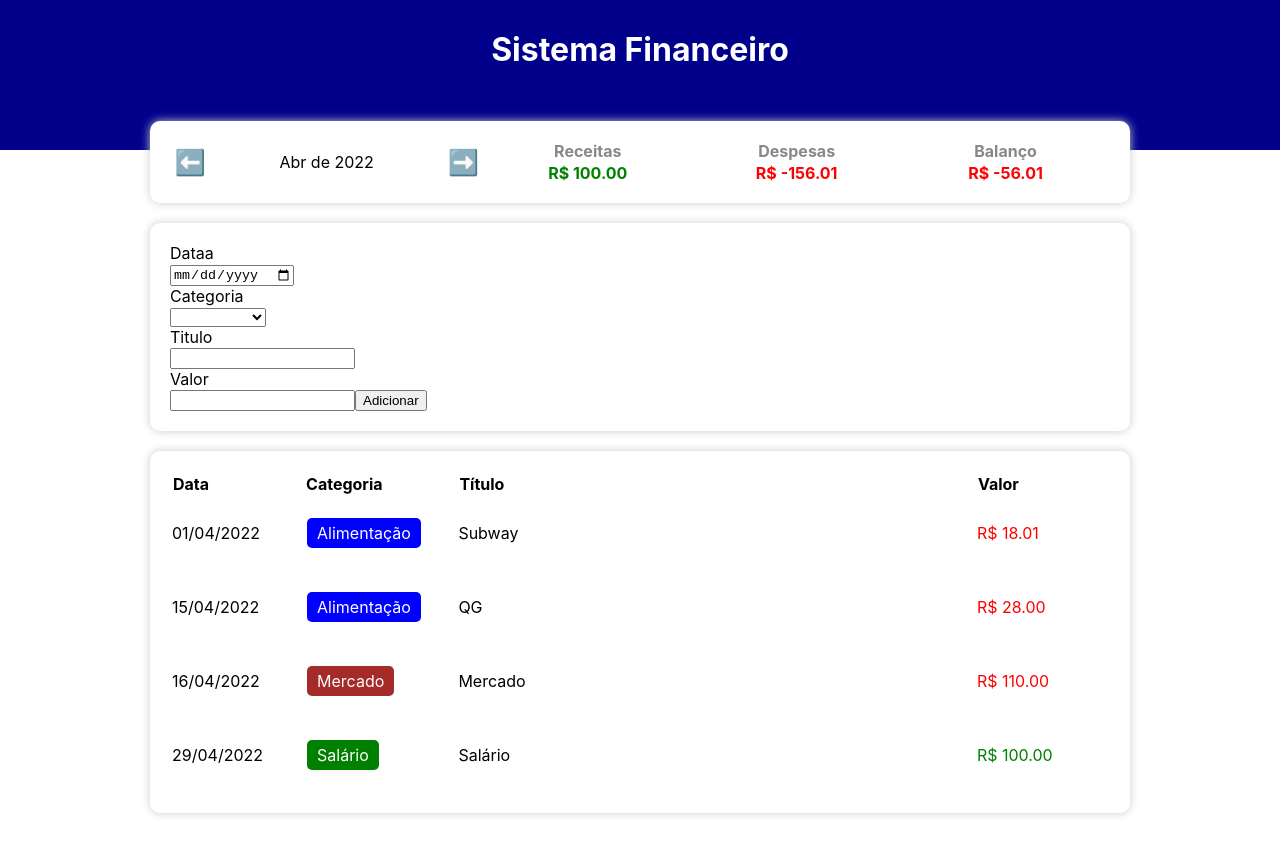
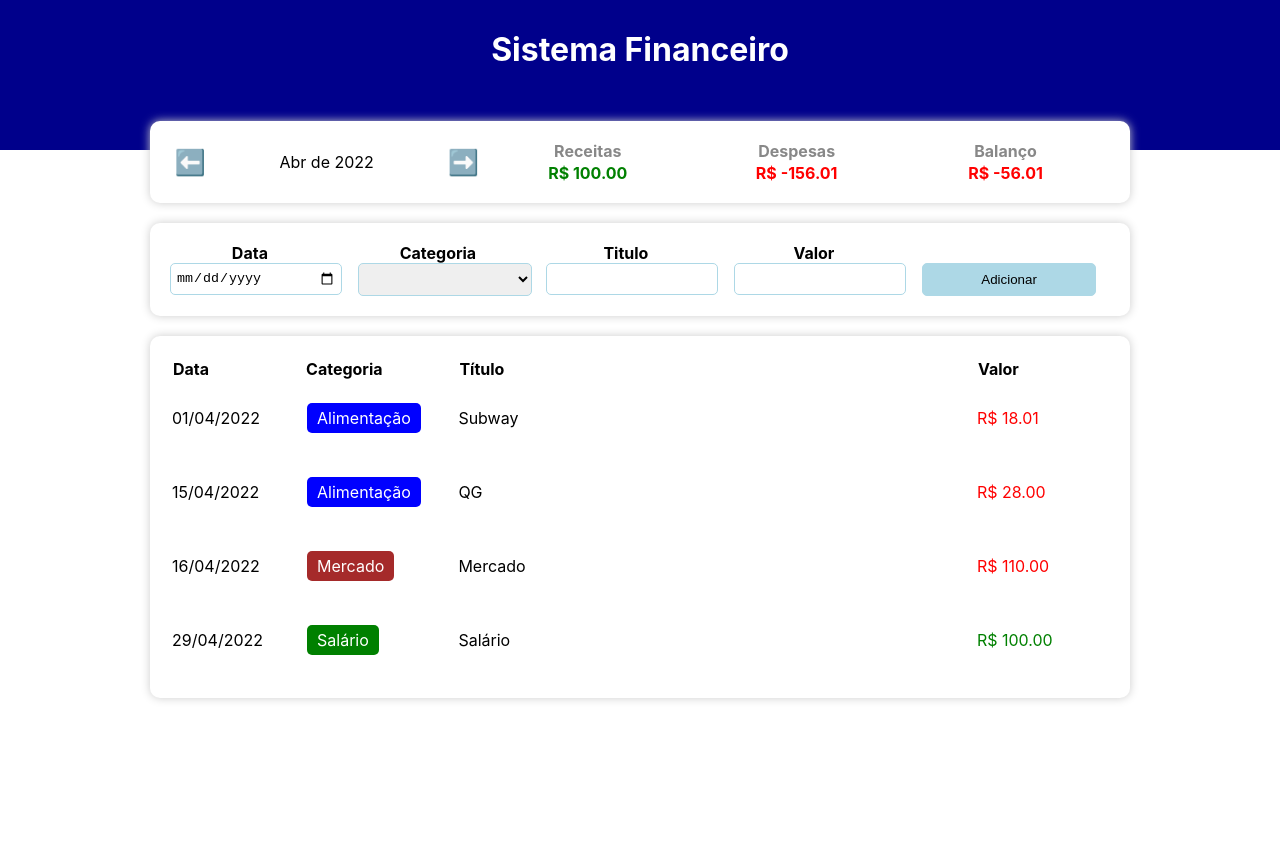
Before and after one commit to orloke/App-Gastos, a React (Create React App) app: page / in a window 1280 px wide. Shown: the top 854 px of the page. After the commit the page ends 800 px from the top, so only its background shows below. Built offline with nearby package versions, Linux system fonts and the light colour scheme.

Commit message:
alterando css

```diff
--- a/src/components/AddArea/index.tsx
+++ b/src/components/AddArea/index.tsx
@@ -38,25 +38,36 @@ export const AddArea = ({add}:Prop) =>{
 
     return(
         <C.Container>
+            <C.InputLable>
+                <C.InputTitle>Data</C.InputTitle>
+                <C.Inputinput type="date" onChange={e=>setInputData(e.target.value)} />
+            </C.InputLable>
 
-            <C.InputTitle>Dataa</C.InputTitle>
-            <input type="date" onChange={e=>setInputData(e.target.value)} />
-
+            <C.InputLable>
                 <C.InputTitle>Categoria</C.InputTitle>
-            <select value={inputCategoria} onChange={e=>setInputCategoria(e.target.value)}>
+                <C.Inputselect value={inputCategoria} onChange={e=>setInputCategoria(e.target.value)}>
                     <option></option>
                     {categoryKeys.map((item,index)=>(
                         <option key={index} value={item}>{categories[item].title}</option>
                     ))}
-            </select>
+                </C.Inputselect>
+            </C.InputLable>
 
+            <C.InputLable>
                 <C.InputTitle>Titulo</C.InputTitle>
-            <input value={inputTitle} type="text" onChange={e=> setInputTitle(e.target.value)}/>
+                    <C.Inputinput value={inputTitle} type="text" onChange={e=> setInputTitle(e.target.value)}/>
+                </C.InputLable>
 
+            <C.InputLable>
                 <C.InputTitle>Valor</C.InputTitle>
-            <input type="number" value={inputPrice === 0 ?'': inputPrice} onChange={e=> setInputPrice(parseFloat(e.target.value))}/>
+                <C.Inputinput type="number" value={inputPrice === 0 ?'': inputPrice} onChange={e=> setInputPrice(parseFloat(e.target.value))}/>
+            </C.InputLable>
 
-            <button onClick={addNewItem}>Adicionar</button>
+            <C.InputLable>
+                <br/>
+                <C.Inputbutton onClick={addNewItem}>Adicionar</C.Inputbutton>
+            </C.InputLable>
+
         </C.Container>
     )
 }
--- a/src/components/AddArea/styles.ts
+++ b/src/components/AddArea/styles.ts
@@ -6,9 +6,50 @@ export const Container = styled.div`
     box-shadow: 0px 0px 10px #ccc;
     margin-top: 20px;
     border-radius: 10px;
+    display: flex;
+    justify-content: space-between
+
+`
+export const InputLable =styled.div`
+    flex:1;
+    margin-right: 3%;
+`
+
+export const InputTitle =styled.div`
+    color: black;
+    font-weight: bold;
+    text-align: center;
+`
+
+export const Inputinput =styled.input`
+    width: 100%;
+    height: 30px;
+    padding: 0 5px;
+    border-radius: 5px;
+    border: 1px solid lightblue;
 
 `
 
-export const InputTitle =styled.div`
-    color: black
+export const Inputselect=styled.select`
+    width: 109%;
+    height: 33px;
+    padding: 0 5px;
+    border-radius: 5px;
+    border: 1px solid lightblue;
+
 `
+
+export const Inputbutton=styled.button`
+    width: 109%;
+    height: 33px;
+    padding: 0 5px;
+    background-color: lightblue;
+    border: 1px solid lightblue;
+    border-radius: 5px;
+    cursor: pointer;
+
+    &: hover{
+        color: white;
+        background-color: darkblue;
+    }
+`
--- a/src/index.css
+++ b/src/index.css
@@ -10,5 +10,6 @@ body {
 code {
   font-family: source-code-pro, Menlo, Monaco, Consolas, 'Courier New',
     monospace;
+  background-color: #4a4af0;
 
 }
```
Lines whose indentation alone changed are shown as unchanged.
